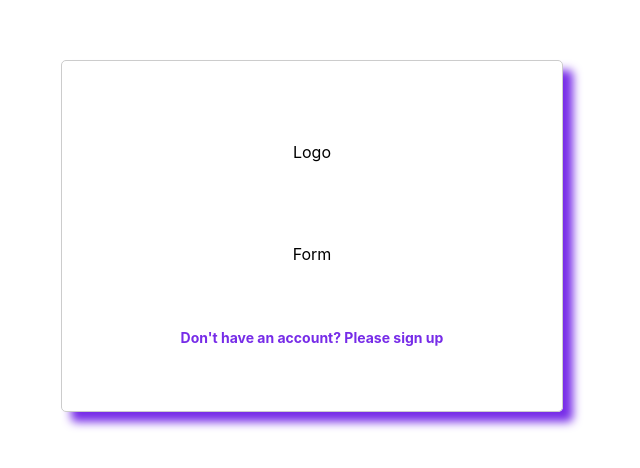
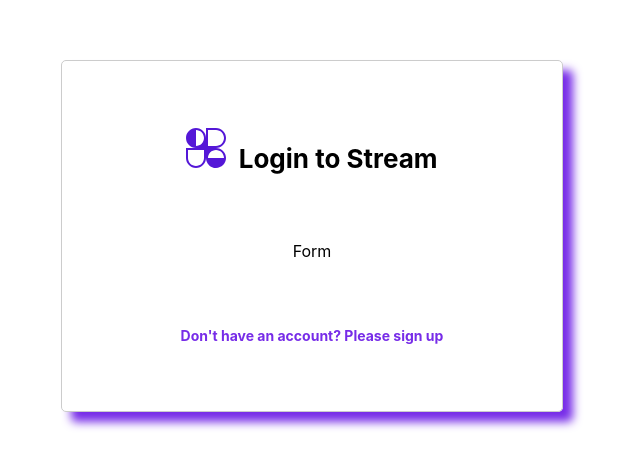
Before and after one commit to Samuelcy/livestream-web-app, a React (Create React App) app in the folder client/: page /auth in a window 1280 px wide. Shown: the part 164-632 px from the top of the page, without its empty margins (328-968 px from the left). Built offline with nearby package versions, Linux system fonts and the light colour scheme.

Commit message:
Add login component
Add logo.svg

```diff
--- a/client/src/AuthPage/Login.js
+++ b/client/src/AuthPage/Login.js
@@ -1,8 +1,9 @@
 import React from "react";
+import { Logo } from "./Logo";
 
 export const Login = ({ switchAuthHandler }) => {
     return <div className="login-container">
-        <p>Logo</p>
+        <Logo text={'Login to Stream'} />
         <form className="auth-form">
             Form
         </form>
--- /dev/null
+++ b/client/src/AuthPage/Logo.js
@@ -0,0 +1,11 @@
+import React from 'react';
+import logoPlaceHolder from "../resources/images/logoPlaceholder.svg";
+
+export const Logo = ({ text }) => {
+    return (
+        <div className='auth-form-logo-container'>
+            <img src={logoPlaceHolder} />
+            <span>&nbsp;&nbsp;{text}</span>
+        </div>
+    )
+}
```
Also changed, not shown: client/src/resources/images/logoPlaceholder.svg (added).
